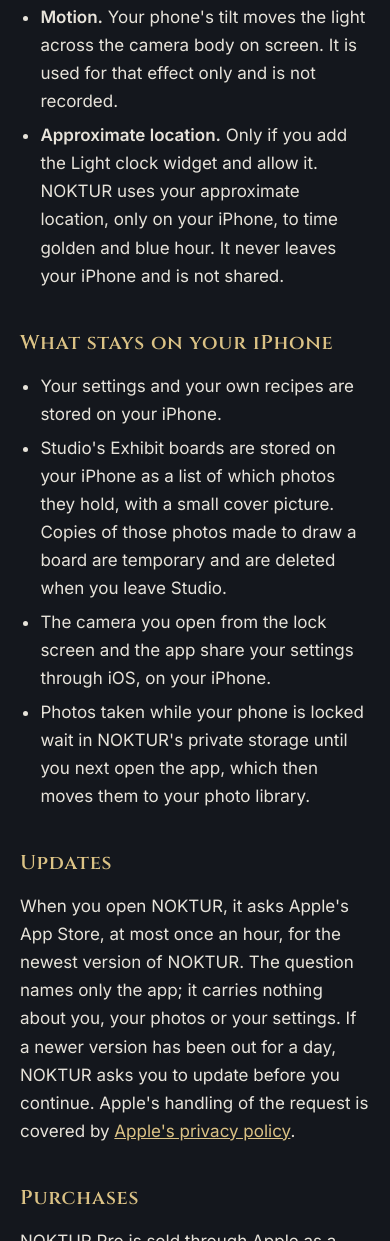
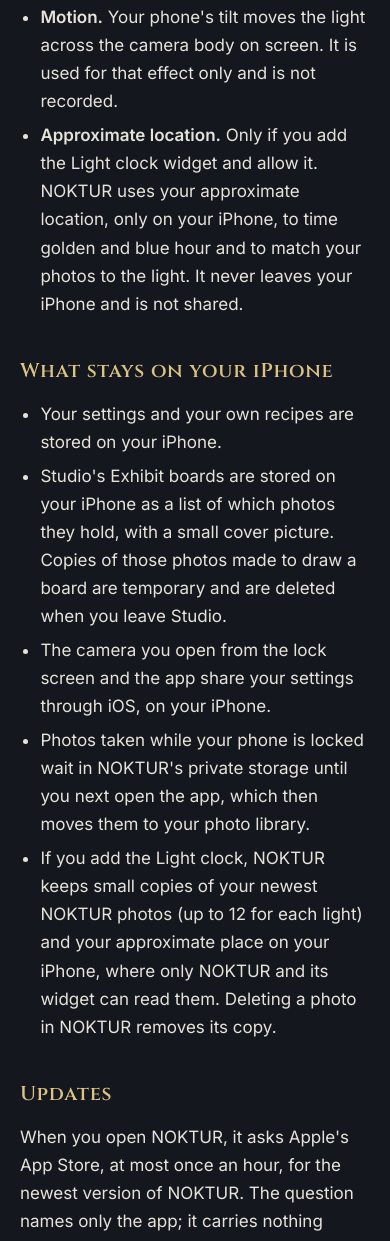
Before and after one commit to MastinGood/noktur, a plain HTML site: page privacy/index.html in a window 390 px wide. Shown: the part 1506-2747 px from the top of the page. Drawn offline with Linux system fonts and the light colour scheme.

Commit message:
privacy: say what the Light clock keeps on your iPhone
Co-Authored-By: Claude Opus 5.5 <noreply@anthropic.com>

```diff
--- a/privacy/index.html
+++ b/privacy/index.html
@@ -29,7 +29,7 @@
     <li><strong>Photo library, viewing and editing.</strong> Only if you open Studio. It shows your photos so you can put a look on them, saves your edits back to them, and lays the ones you choose on an Exhibit board. If you allow only some photos, Studio sees only those. Studio's picks for BEST OF are scored on your iPhone. Your photos are never uploaded.</li>
     <li><strong>Photos you pick.</strong> When you match a photo's look or add a shared recipe from a picture of its card, iOS gives NOKTUR only the picture you chose. It is read on your iPhone and never uploaded.</li>
     <li><strong>Motion.</strong> Your phone's tilt moves the light across the camera body on screen. It is used for that effect only and is not recorded.</li>
-    <li><strong>Approximate location.</strong> Only if you add the Light clock widget and allow it. NOKTUR uses your approximate location, only on your iPhone, to time golden and blue hour. It never leaves your iPhone and is not shared.</li>
+    <li><strong>Approximate location.</strong> Only if you add the Light clock widget and allow it. NOKTUR uses your approximate location, only on your iPhone, to time golden and blue hour and to match your photos to the light. It never leaves your iPhone and is not shared.</li>
   </ul>
 
   <h2>What stays on your iPhone</h2>
@@ -38,6 +38,7 @@
     <li>Studio's Exhibit boards are stored on your iPhone as a list of which photos they hold, with a small cover picture. Copies of those photos made to draw a board are temporary and are deleted when you leave Studio.</li>
     <li>The camera you open from the lock screen and the app share your settings through iOS, on your iPhone.</li>
     <li>Photos taken while your phone is locked wait in NOKTUR's private storage until you next open the app, which then moves them to your photo library.</li>
+    <li>If you add the Light clock, NOKTUR keeps small copies of your newest NOKTUR photos (up to 12 for each light) and your approximate place on your iPhone, where only NOKTUR and its widget can read them. Deleting a photo in NOKTUR removes its copy.</li>
   </ul>
 
   <h2>Updates</h2>
```
